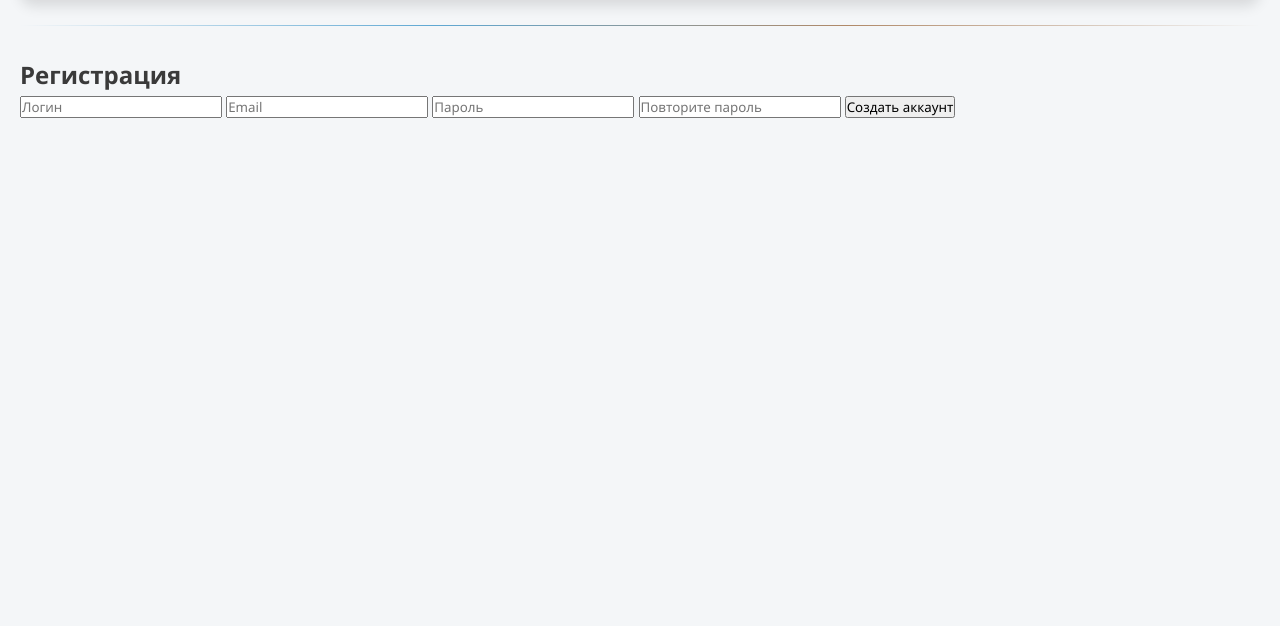
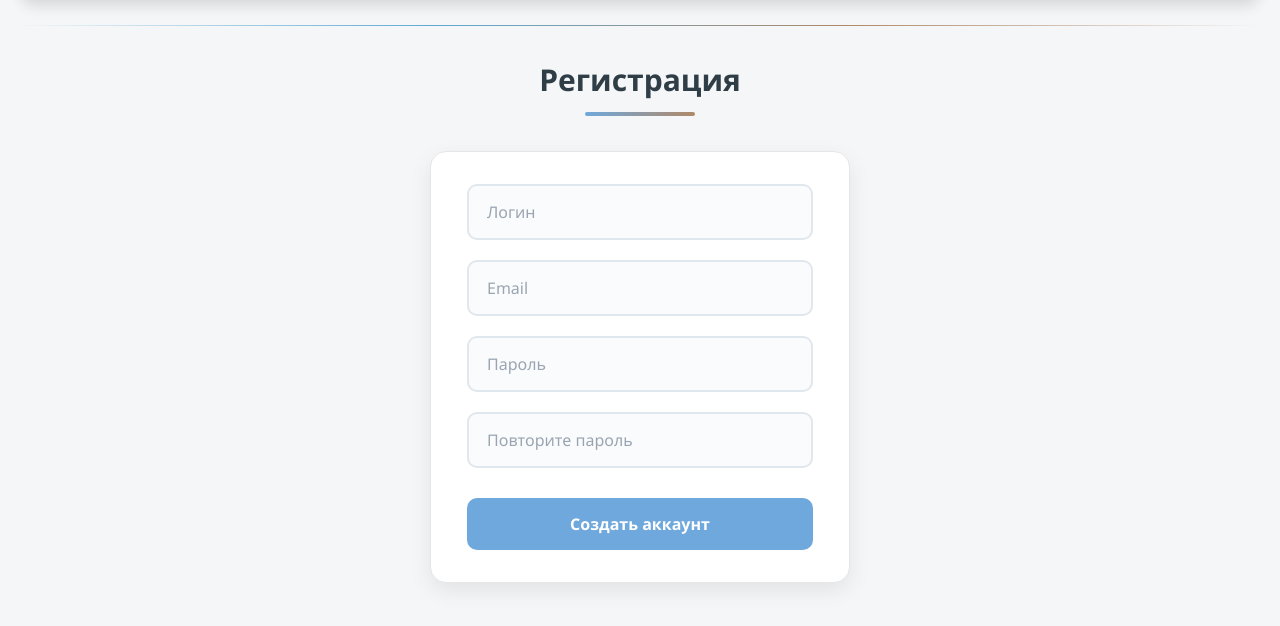
Before and after one commit to anhelikab-sayan/TravelCompass1, a Django app: page /register/ in a window 1280 px wide. Shown: the part 92-718 px from the top of the page. Run offline with Django 5.2, Linux system fonts and the light colour scheme.

Commit message:
Css для входа и регистрации

```diff
--- a/TravelCompass/static/css/auth.css
+++ b/TravelCompass/static/css/auth.css
@@ -0,0 +1,114 @@
+h2 {
+    color: #2f3e46;
+    text-align: center;
+    margin: 30px 0 35px;
+    font-size: 30px;
+    position: relative;
+    padding-bottom: 12px;
+}
+
+h2::after {
+    content: '';
+    position: absolute;
+    bottom: 0;
+    left: 50%;
+    transform: translateX(-50%);
+    width: 110px;
+    height: 4px;
+    background: linear-gradient(to right, #6fa8dc, #b08968);
+    border-radius: 3px;
+}
+
+/* Форма*/
+form {
+    max-width: 420px;
+    margin: 0 auto 40px;
+    padding: 32px 36px;
+    background: #ffffff;
+    border-radius: 16px;
+    box-shadow: 0 8px 22px rgba(0, 0, 0, 0.08);
+    border: 1px solid #e6e6e6;
+}
+
+/* Поля */
+input {
+    width: 100%;
+    padding: 15px 18px;
+    margin-bottom: 20px;
+    border: 2px solid #e1e7ee;
+    border-radius: 10px;
+    font-size: 16px;
+    background-color: #f9fbfd;
+    color: #2f3e46;
+    transition: border-color 0.25s, box-shadow 0.25s;
+}
+
+input::placeholder {
+    color: #9aa5b1;
+}
+
+input:focus {
+    outline: none;
+    border-color: #6fa8dc;
+    background-color: #ffffff;
+    box-shadow: 0 0 0 3px rgba(111, 168, 220, 0.2);
+}
+
+/* Кнопка  */
+button {
+    width: 100%;
+    padding: 15px;
+    background-color: #6fa8dc;
+    color: #ffffff;
+    border: none;
+    border-radius: 10px;
+    font-size: 16px;
+    font-weight: 600;
+    cursor: pointer;
+    transition: background-color 0.25s, box-shadow 0.25s;
+    margin-top: 10px;
+}
+
+button:hover {
+    background-color: #5c96c7;
+    box-shadow: 0 6px 14px rgba(111, 168, 220, 0.35);
+}
+
+/* Ошибки */
+ul[style*="color: red"] {
+    background-color: #fff5f5;
+    border-left: 5px solid #e53e3e;
+    border-radius: 10px;
+    padding: 18px 20px;
+    margin-bottom: 28px;
+    list-style: none;
+}
+
+ul[style*="color: red"] li {
+    color: #c53030;
+    margin-bottom: 6px;
+}
+
+/* Если все ок*/
+p[style*="color: green"] {
+    background-color: #f0fff4;
+    border-left: 5px solid #38a169;
+    border-radius: 10px;
+    padding: 16px 18px;
+    margin-bottom: 28px;
+    color: #276749;
+    font-weight: 500;
+    text-align: center;
+}
+
+/* Адаптация*/
+@media (max-width: 600px) {
+    form {
+        padding: 24px 20px;
+        margin: 0 12px 30px;
+    }
+
+    h2 {
+        font-size: 26px;
+    }
+}
--- a/TravelCompass/templates/base.html
+++ b/TravelCompass/templates/base.html
@@ -5,6 +5,7 @@
   <meta charset="utf-8">
   <title>TravelCompass</title>
   <link rel="stylesheet" href="{% static 'css/base.css' %}">
+  {% block extra_css %}{% endblock %}
 </head>
 <body>
 
--- a/TravelCompass/templates/users/login.html
+++ b/TravelCompass/templates/users/login.html
@@ -1,4 +1,9 @@
 {% extends "base.html" %}
+{% load static %}
+
+{% block extra_css %}
+<link rel="stylesheet" href="{% static 'css/auth.css' %}">
+{% endblock %}
 {% block body %}
 <h2>Вход</h2>
 
--- a/TravelCompass/templates/users/register.html
+++ b/TravelCompass/templates/users/register.html
@@ -1,4 +1,9 @@
 {% extends "base.html" %}
+{% load static %}
+
+{% block extra_css %}
+<link rel="stylesheet" href="{% static 'css/auth.css' %}">
+{% endblock %}
 {% block body %}
 <h2>Регистрация</h2>
 
```
